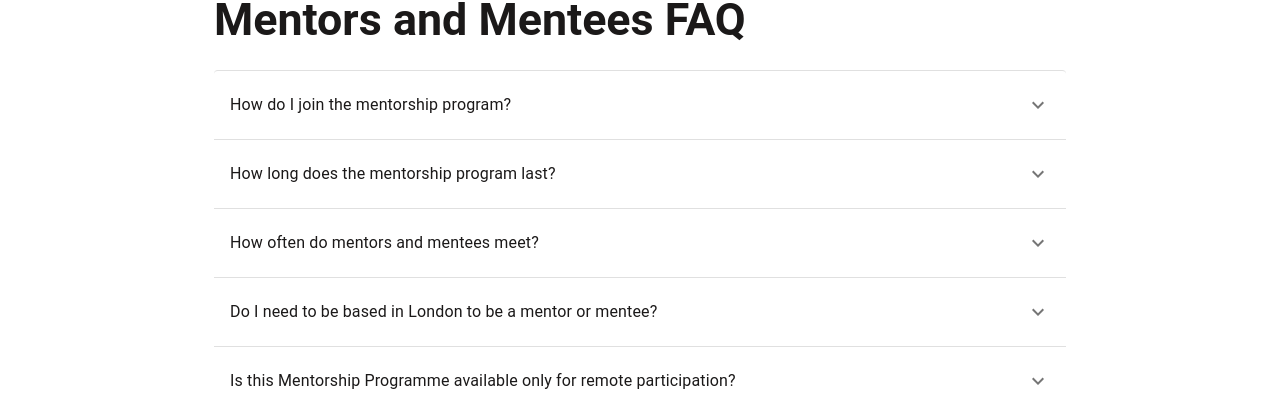
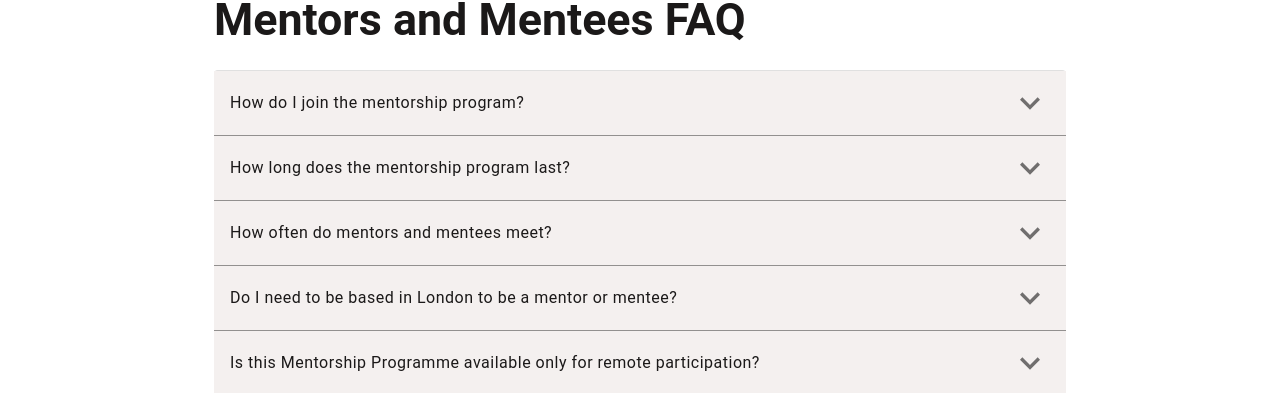
Before and after one commit to Women-Coding-Community/wcc-frontend, a Next.js app: page /mentorship/faqs in a window 1280 px wide. Shown: the part 407-800 px from the top of the page. Built offline with nearby package versions, Linux system fonts and the light colour scheme; no server answers.

Commit message:
feat: Faq styling

```diff
--- a/src/components/FaqSection.tsx
+++ b/src/components/FaqSection.tsx
@@ -43,15 +43,18 @@ export const FaqSection: React.FC<FaqSectionProps> = ({ title, items }) => {
             expanded={expanded === accordionId}
             onChange={handleChange(accordionId)}
             sx={{
+              borderTop: '1px solid',
+              borderColor: '#92908F',
               '&:before': {
                 display: 'none',
               },
-              borderBottom: '1px solid',
-              borderColor: 'divider',
               boxShadow: 'none',
               '&:first-of-type': {
                 borderTop: '1px solid',
                 borderColor: 'divider',
+              },
+              '&.Mui-expanded': {
+                margin: '0',
               },
             }}
           >
@@ -59,9 +62,34 @@ export const FaqSection: React.FC<FaqSectionProps> = ({ title, items }) => {
               expandIcon={<ExpandMoreIcon />}
               aria-controls={`${accordionId}-content`}
               id={`${accordionId}-header`}
-              sx={{ py: 1.25 }}
+              sx={{
+                padding: 0,
+                backgroundColor: theme.palette.custom.softGray,
+                '&.Mui-expanded': {
+                  '& .MuiAccordionSummary-content': {
+                    marginTop: 0,
+                    marginBottom: 0,
+                  },
+                },
+                '& .MuiAccordionSummary-expandIconWrapper': {
+                  paddingRight: theme.spacing(2),
+                  '& .MuiSvgIcon-root': { fontSize: '40px' },
+                },
+              }}
             >
-              <Typography>{item.question}</Typography>
+              <Typography
+                sx={{
+                  py: 1,
+                  px: 2,
+                  fontWeight: 400,
+                  fontSize: '16px',
+                  lineHeight: 1.5,
+                  letterSpacing: '0.5px',
+                  color: theme.palette.text.primary,
+                }}
+              >
+                {item.question}
+              </Typography>
             </AccordionSummary>
             <AccordionDetails>
               <Typography>{item.answer}</Typography>
```
